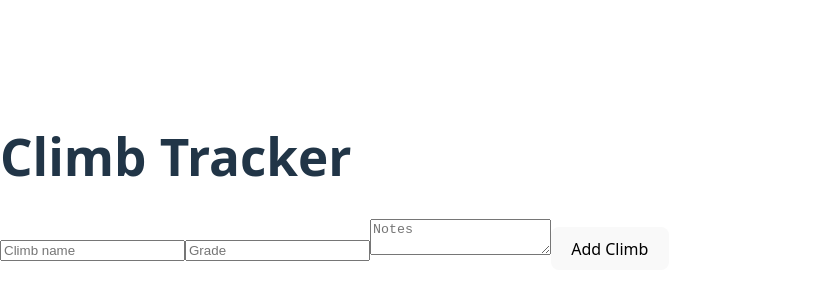
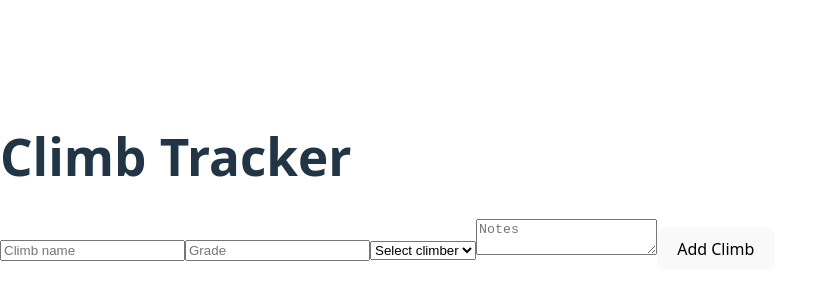
Before and after one commit to Aydizzle/climb-tracker, a React (Vite) app: page / in a window 1280 px wide. Shown: the part 218-518 px from the top of the page, without its empty margins (0-817 px from the left). Built offline with nearby package versions, Linux system fonts and the light colour scheme.

Commit message:
Added users

```diff
--- a/api/addClimb.js
+++ b/api/addClimb.js
@@ -5,7 +5,7 @@ export default async function handler(req, res) {
     if (req.method !== 'POST') {
         return res.status(405).json({ error: 'Method not allowed' });
     }
-const { climb, grade, notes } = req.body;
+const { climb, grade, notes, user } = req.body;
 
 // Set up authentication
 const auth = new google.auth.GoogleAuth({
@@ -25,10 +25,10 @@ const date = new Date().toLocaleDateString(); // Get today's date
 
 await sheets.spreadsheets.values.append({
   spreadsheetId: process.env.SHEET_ID,
-  range: 'Climbs!A:D',
+  range: 'Climbs!A:G',
   valueInputOption: 'USER_ENTERED',
   resource: {
-    values: [[date, climb, grade, notes]],
+    values: [[date, climb, grade, notes, user]],
   },
 });
 
--- a/api/getClimb.js
+++ b/api/getClimb.js
@@ -23,7 +23,7 @@ export default async function handler(req, res) {
   // Fetch data from your sheet
   const response = await sheets.spreadsheets.values.get({
     spreadsheetId: process.env.SHEET_ID,
-    range: 'Climbs!A2:D'
+    range: 'Climbs!A2:G'
   });
 
   const rows = response.data.values;
--- a/src/components/ClimbForm.jsx
+++ b/src/components/ClimbForm.jsx
@@ -5,6 +5,7 @@ function ClimbForm () {
     const [climb, setClimb] = useState('');
     const [grade, setGrade] = useState('');
     const [notes, setNotes] = useState('');
+    const [climber, setClimber] = useState('');
 
     const handleSubmit = async (e) => {
         e.preventDefault();
@@ -14,13 +15,14 @@ function ClimbForm () {
             headers: {
                 'Content-Type': 'application/json',
             },
-            body: JSON.stringify({ climb, grade, notes}),
+            body: JSON.stringify({ climb, grade, notes, user}),
         });
 
         if (response.ok) {
             setClimb('');
             setGrade('');
             setNotes('');
+            setUser('');
         }
     };
 
@@ -31,13 +33,27 @@ function ClimbForm () {
                 value={climb}
                 onChange={(e) => setClimb(e.target.value)}
                 placeholder="Climb name"
+                required
             />
+
             <input
                 type="text"
                 value={grade}
                 onChange={(e) => setGrade(e.target.value)}
                 placeholder="Grade"
+                required
             />
+
+            <select
+                value={climber}
+                onChange={(e) => setClimber(e.target.value)}
+                required
+            >
+                <option value="">Select climber</option>
+                <option value="aidan">Aidan</option>
+                <option value="Frances">Frances</option>
+            </select>
+
             <textarea
                 value={notes}
                 onChange={(e) => setNotes(e.target.value)}
```
